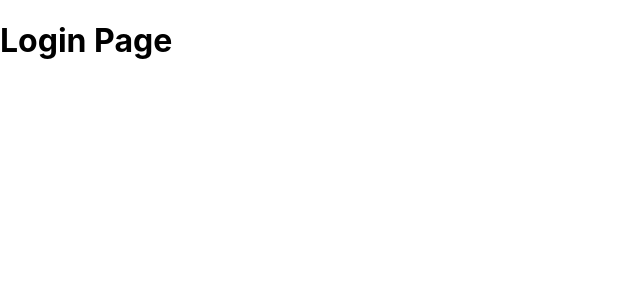
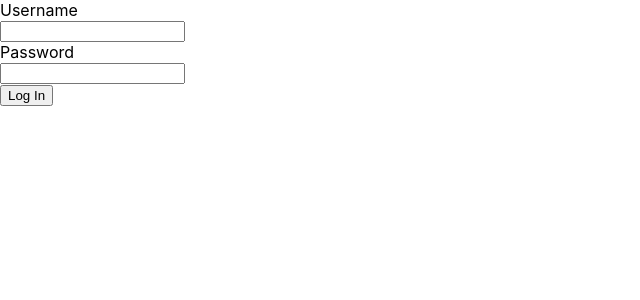
Before and after one commit to sd8capricon/sm.react, a React (Create React App) app: page /login in a window 1280 px wide. Shown: the top 300 px of the page, without its empty margins (0-640 px from the left). Built offline with nearby package versions, Linux system fonts and the light colour scheme.

Commit message:
connected to socketio

```diff
--- a/src/App.js
+++ b/src/App.js
@@ -1,25 +1,24 @@
-import { useState } from "react";
+import React from "react";
 import { BrowserRouter as Router, Switch, Route } from "react-router-dom";
-import io from "socket.io-client";
+import { socket, SocketContext } from "./contexts/SocketContext";
 import './App.css';
 
 //Pages
 import Home from "./pages/home";
 import LogIn from "./pages/login";
 
+
 function App() {
-  const socket = io('http://localhost:5000', {autoConnect: false});
-  const [message, setMessage] = useState('');
-  socket.on('message', (data)=>{
-    setMessage(data);
-  })
+
   return (
+    <SocketContext.Provider value={socket}>
       <Router>
         <Switch>
           <Route exact path='/' component={Home}/>
           <Route exact path='/login' component={LogIn}/>
         </Switch>
       </Router>
+    </SocketContext.Provider>
   );
 }
 
--- /dev/null
+++ b/src/contexts/SocketContext.js
@@ -0,0 +1,5 @@
+import { io } from "socket.io-client";
+import { createContext } from "react";
+
+export const socket = io('http://localhost:5000', {autoConnect: false});
+export const SocketContext = createContext();
--- a/src/pages/home.jsx
+++ b/src/pages/home.jsx
@@ -1,14 +1,22 @@
+import { useContext } from 'react';
+import { SocketContext } from '../contexts/SocketContext';
 import useUserStatus from '../hooks/useUserStatus';
 
 export default function Home(){
-    const token = localStorage.getItem('admin');
-    const {isAuthenticated, err} = useUserStatus(token);
-    if(err){
+    const socket = useContext(SocketContext);
+    const token = localStorage.getItem('userToken');
+    const username = localStorage.getItem('username');
+    const {verified, err} = useUserStatus(token);
+    if(verified){
+        socket.auth = { username };
+        socket.connect();
+    }
+    else if(err){
         console.log(err);
     }
     return(
         <div>
-            <h1>{isAuthenticated? "hello" : "login first"}</h1>
+            <h1>{verified? "hello" : "login first"}</h1>
         </div>
     );
 }
--- a/src/pages/login.jsx
+++ b/src/pages/login.jsx
@@ -1,7 +1,55 @@
+import axios from "axios";
+import { useState } from "react";
+import { Form, Button } from 'react-bootstrap';
+
+
 export default function LogIn(){
+
+    const[username, setUserName] = useState('');
+    const[password, setPassword] = useState('');
+    const[isError, setIsError]=useState(false);
+    const[err, setErr]=useState('');
+
+    function handleUsername(e){
+        setUserName(e.target.value);
+    }
+    function handlePassword(e){
+        setPassword(e.target.value);
+    }
+
+    function handleSubmit(e){
+        e.preventDefault();
+        axios.post('http://localhost:5000/auth/login', {
+            username: username,
+            password: password
+        }).then((res)=>{
+            console.log(res.data);
+            if(res.data.isAuthenticated === true){
+                window.localStorage.setItem('username', res.data.user.username);
+                window.localStorage.setItem('userToken', res.data.token);
+                window.location='/';
+            }
+            if(res.data.isAuthenticated === false){
+                setIsError(true)
+                setErr(res.data.error);
+            }
+        }).catch((err)=>{
+            console.log(err);
+            setIsError(true);
+            setErr('Error Connecting To Server')
+        });;
+    }
+
     return(
         <div>
-            <h1>Login Page</h1>
+            <Form className="adminForm adminLoginForm" onSubmit={handleSubmit}>
+                <Form.Label>Username</Form.Label><br/>
+                <Form.Control type="text" value={username} onChange={handleUsername}/><br/>
+                <Form.Label>Password</Form.Label><br/>
+                <Form.Control type="password" autoComplete="on"value={password} onChange={handlePassword}/><br/>
+                <Button variant="dark" type="submit">Log In</Button><br/>
+                {isError?<label style={{color:"red"}}>{err}</label>: <label></label>}
+            </Form>
         </div>
     );
 }
```
Lines whose indentation alone changed are shown as unchanged.
